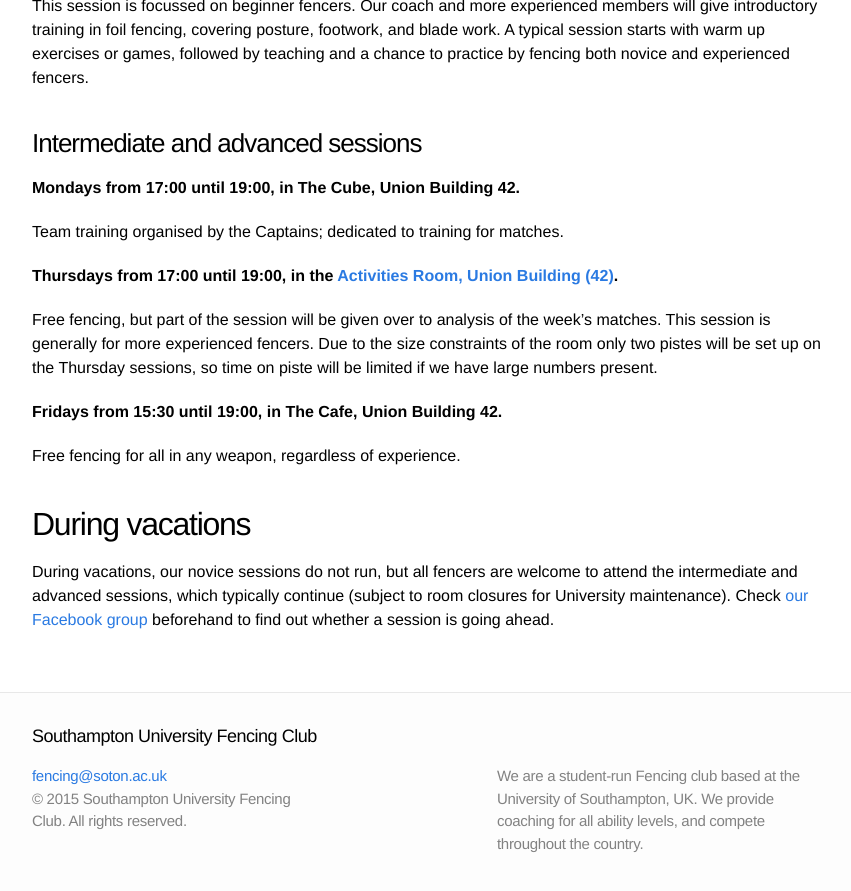
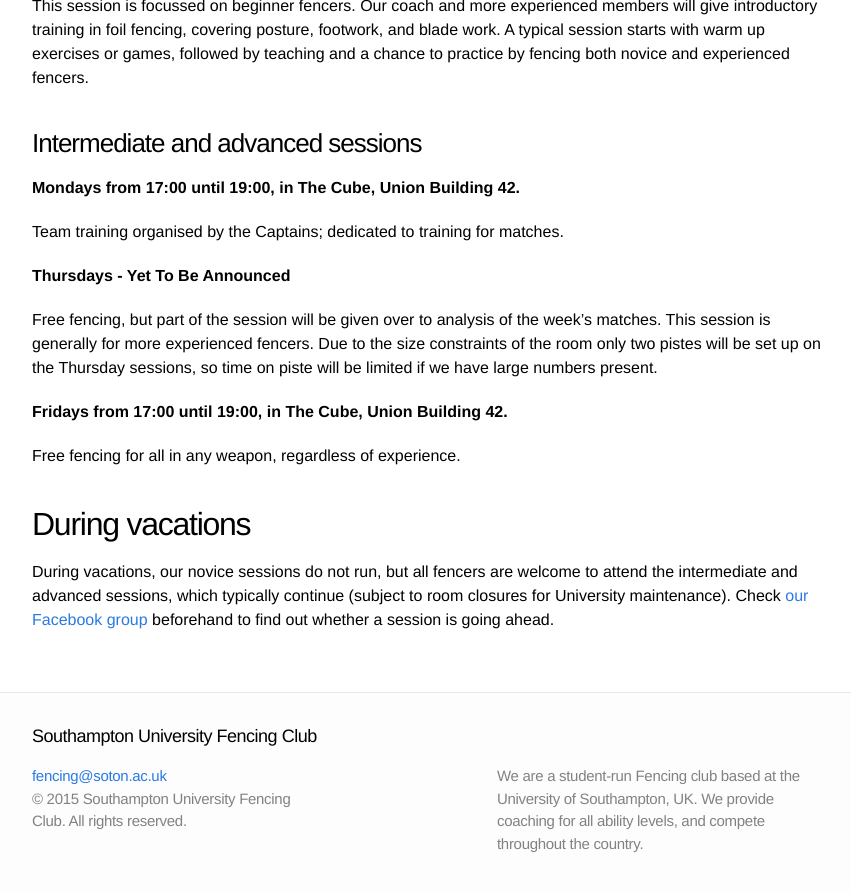
Before and after one commit to sotonfencing/sotonfencing.github.io, a Jekyll site: the page built from training.md, in a window 1280 px wide and 900 px high, scrolled down 706 px. Shown: the top 891 px of the window, without its empty margins (208-1059 px from the left). Built offline with Jekyll 4.4.1, drawn with Linux system fonts in a browser that asks for light colours.

Commit message:
Training update
Training update

```diff
--- a/training.md
+++ b/training.md
@@ -31,11 +31,11 @@ This session is focussed on beginner fencers. Our coach and more experienced mem
 
 Team training organised by the Captains; dedicated to training for matches.
 
-**Thursdays from 17:00 until 19:00, in the [Activities Room, Union Building (42)][ActivitiesRoom].**
+**Thursdays - Yet To Be Announced**
 
 Free fencing, but part of the session will be given over to analysis of the week's matches. This session is generally for more experienced fencers. Due to the size constraints of the room only two pistes will be set up on the Thursday sessions, so time on piste will be limited if we have large numbers present.
 
-**Fridays from 15:30 until 19:00, in The Cafe, Union Building 42.**
+**Fridays from 17:00 until 19:00, in The Cube, Union Building 42.**
 
 Free fencing for all in any weapon, regardless of experience.
 
```
